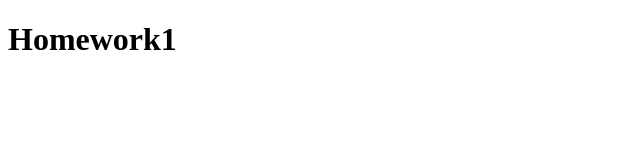
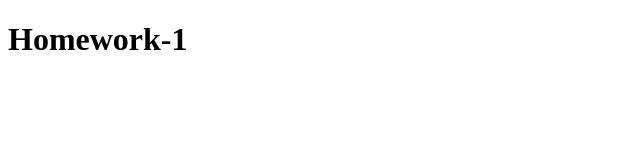
Before and after one commit to vrbprog/goit-js-hw-01, a plain HTML site: page index.html in a window 1280 px wide. Shown: the full height of the page, 0-640 px from the left. Drawn offline with Linux system fonts and the light colour scheme.

```diff
--- a/JS/task-1.js
+++ b/JS/task-1.js
@@ -4,7 +4,7 @@
     return mess;
 }
 
-console.log("\n********** Task-1 ************");
+console.log("\n**********  Task-1  ************");
 console.log(makeTransaction(5, 3000));
 console.log(makeTransaction(3, 1000));
 console.log(makeTransaction(10, 500));
--- a/JS/task-2.js
+++ b/JS/task-2.js
@@ -4,7 +4,7 @@
     return mess;
 }
 
-console.log("\n********** Task-2 ************");
+console.log("\n**********  Task-2  ************");
 console.log(getShippingMessage("Australia", 120, 50));
 console.log(getShippingMessage("Germany", 80, 20));
 console.log(getShippingMessage("Sweden", 100, 20));
--- a/JS/task-3.js
+++ b/JS/task-3.js
@@ -6,7 +6,7 @@
     return widthContent + 2 * (widthPadding + widthBorder);
 }
 
-console.log("\n********** Task-3 ************");
+console.log("\n**********  Task-3  ************");
 console.log(getElementWidth("50px", "8px", "4px"));
 console.log(getElementWidth("60px", "12px", "8.5px"));
 console.log(getElementWidth("200px", "0px", "0px"));
--- a/index.html
+++ b/index.html
@@ -9,6 +9,6 @@
         <script src="./JS/task-3.js" defer></script>
     </head>
     <body>
-        <h1>Homework1</h1>
+        <h1>Homework-1</h1>
     </body>
 </html>
```
